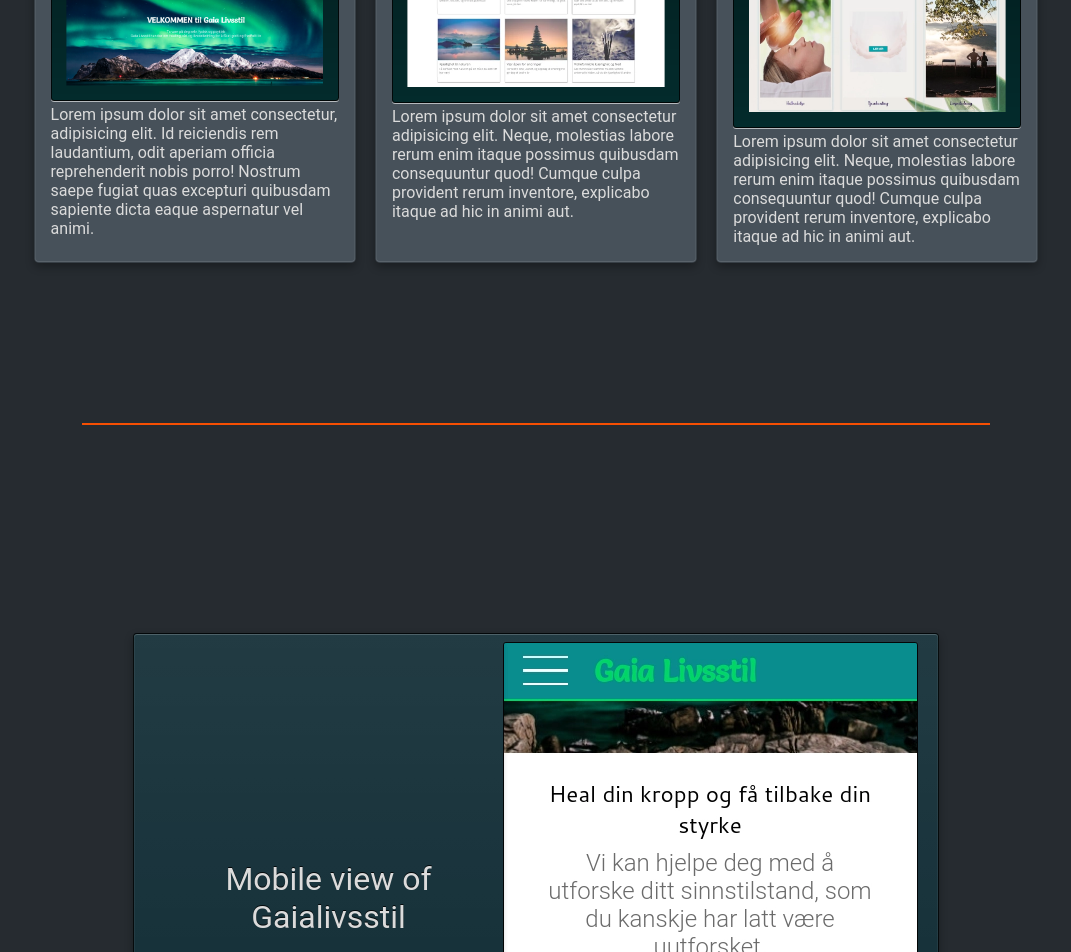
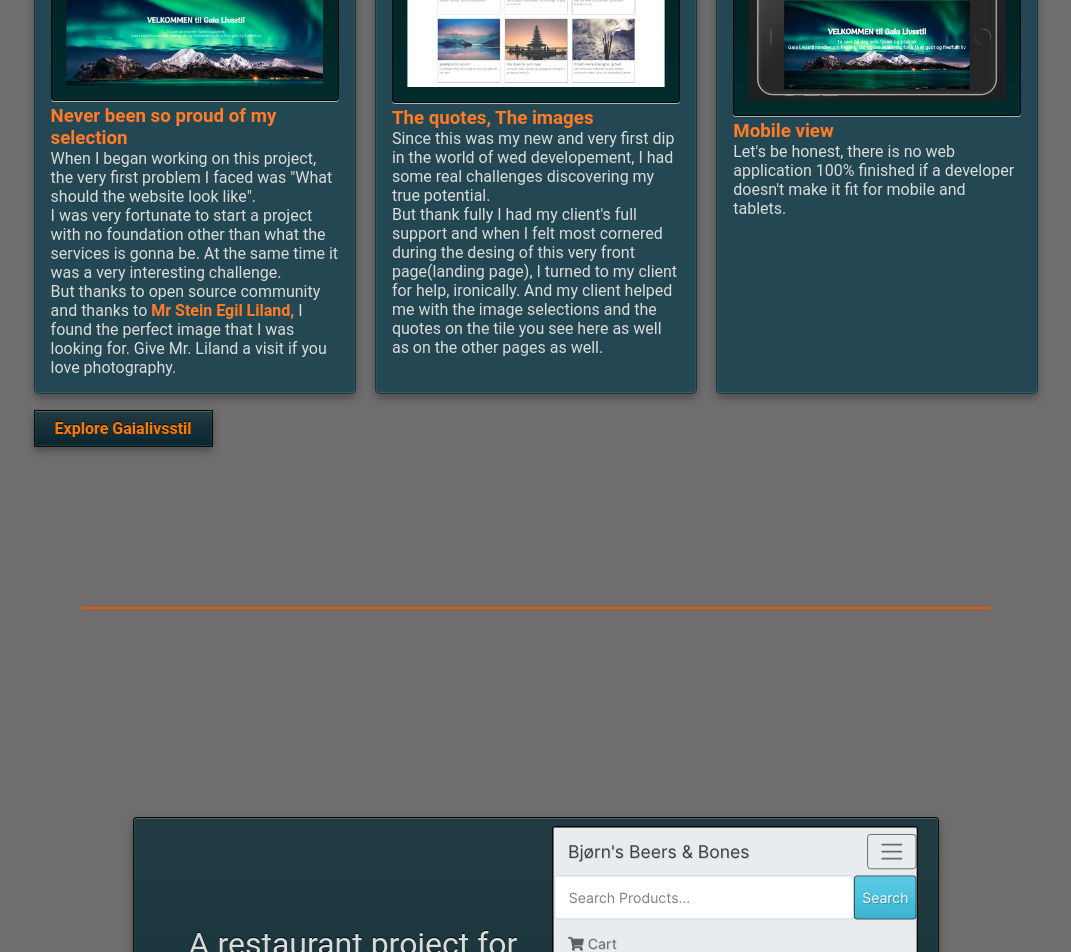
Before and after one commit to utviklerToni/minportefolje, a React (Create React App) app: page /prosjekt in a window 1280 px wide. Shown: the part 900-1852 px from the top of the page, without its empty margins (104-1175 px from the left). Built offline with nearby package versions, Linux system fonts and the light colour scheme.

Commit message:
changed UI color & added some new stuff

```diff
--- a/src/app.css
+++ b/src/app.css
@@ -2,15 +2,16 @@
   margin: 0;
   padding: 0;
   box-sizing: border-box;
-  font-family: "Roboto", -apple-system, BlinkMacSystemFont, "Segoe UI", Roboto,
-    Oxygen, Ubuntu, Cantarell, "Open Sans", "Helvetica Neue", sans-serif;
+  font-family: 'Roboto', -apple-system, BlinkMacSystemFont, 'Segoe UI', Roboto,
+    Oxygen, Ubuntu, Cantarell, 'Open Sans', 'Helvetica Neue', sans-serif;
   color: #dbdbdb;
   outline: none;
 }
 
 body {
   /* min-height: 100vh; */
-  background: #262b30;
+  /* background: #262b30; */
+  background: #6f6d6d;
 }
 
 .container {
--- a/src/components/Footer/Footer.jsx
+++ b/src/components/Footer/Footer.jsx
@@ -41,8 +41,8 @@ const Footer = () => {
           <h1>Contact me</h1>
           <br />
           <p className='font-roboto'>
-            In case if you would like to contact me or leave a suggestion or
-            report a bug , use the e-mail below
+            In case if you would like to contact me or leave a suggestion.
+            Please use the e-mail below.
           </p>
           <br />
           <button
--- a/src/components/ProjectScreen/Gaialivsstil.jsx
+++ b/src/components/ProjectScreen/Gaialivsstil.jsx
@@ -1,17 +1,17 @@
-import React, { Fragment } from "react";
-import GaialivsstilLogo from "../../assets/icon-svg/GaialivsstilLogo";
-import MainPageImageCard from "./GaialivsstilComponents/MainPageImageCard";
+import React, { Fragment } from 'react';
+import GaialivsstilLogo from '../../assets/icon-svg/GaialivsstilLogo';
+import MainPageImageCard from './GaialivsstilComponents/MainPageImageCard';
 
-import "./container_gaialivsstil.css";
-import ServicePageImageCard from "./GaialivsstilComponents/ServicePageImageCard";
-import HomePageImage from "./GaialivsstilComponents/HomePageImage";
+import './container_gaialivsstil.css';
+import ServicePageImageCard from './GaialivsstilComponents/ServicePageImageCard';
+import HomePageImage from './GaialivsstilComponents/HomePageImage';
 
 const Gaialivsstil = (props) => {
   return (
     <Fragment>
-      <div className="container_gaialivsstil">
-        <div className="top-margin raised-card-project flexbox_project">
-          <h1 style={{ padding: "1rem" }} className="ss-text">
+      <div className='container_gaialivsstil'>
+        <div className='top-margin raised-card-project flexbox_project'>
+          <h1 style={{ padding: '1rem' }} className='ss-text'>
             <span>My first project</span>
             <br />
             <br />
@@ -20,62 +20,110 @@ const Gaialivsstil = (props) => {
           </h1>
 
           <div>
-            <div className="flexbox_project">
+            <div className='flexbox_project'>
               <img
                 src={props.projectImage}
                 alt={props.projectImgAlt}
-                className="project-img-shadow img-width-gaialivsstil"
+                className='project-img-shadow img-width-gaialivsstil'
               />
             </div>
           </div>
         </div>
-        <div className="about_me">
+        <div className='about_me'>
           {/* grid card 1 */}
-          <div className="about_me-grid">
-            <div className="about_me raised_card">
-              <div className="story_text">
+          <div className='about_me-grid'>
+            <div className='about_me raised_card'>
+              <div className='story_text'>
                 <h1>Landing Page</h1>
               </div>
 
               <HomePageImage />
+              <h3
+                style={{
+                  fontWeight: '600',
+                  color: '#FF7B26',
+                }}
+              >
+                Never been so proud of my selection
+              </h3>
               <p>
-                Lorem ipsum dolor sit amet consectetur, adipisicing elit. Id
-                reiciendis rem laudantium, odit aperiam officia reprehenderit
-                nobis porro! Nostrum saepe fugiat quas excepturi quibusdam
-                sapiente dicta eaque aspernatur vel animi.
+                When I began working on this project, the very first problem I
+                faced was "What should the website look like".
+                <br />I was very fortunate to start a project with no foundation
+                other than what the services is gonna be. At the same time it
+                was a very interesting challenge.
+                <br /> But thanks to open source community and thanks to
+                <span>
+                  <a
+                    href='https://www.pexels.com/@therato'
+                    target={'_blank'}
+                    rel={`noreferrer`}
+                    style={{
+                      fontWeight: '600',
+                      color: '#FF7B26',
+                    }}
+                  >
+                    {' '}
+                    Mr Stein Egil Liland,{' '}
+                  </a>
+                </span>
+                I found the perfect image that I was looking for. Give Mr.
+                Liland a visit if you love photography.
               </p>
             </div>
 
             {/* grid card 2*/}
-            <div className="about_me raised_card">
-              <div className="story_text">
+            <div className='about_me raised_card'>
+              <div className='story_text'>
                 <h1>What Inspired Me</h1>
               </div>
               <MainPageImageCard />
-
+              <h3
+                style={{
+                  fontWeight: '600',
+                  color: '#FF7B26',
+                }}
+              >
+                The quotes, The images
+              </h3>
               <p>
-                Lorem ipsum dolor sit amet consectetur adipisicing elit. Neque,
-                molestias labore rerum enim itaque possimus quibusdam
-                consequuntur quod! Cumque culpa provident rerum inventore,
-                explicabo itaque ad hic in animi aut.
+                Since this was my new and very first dip in the world of wed
+                developement, I had some real challenges discovering my true
+                potential.
+                <br />
+                But thank fully I had my client's full support and when I felt
+                most cornered during the desing of this very front page(landing
+                page), I turned to my client for help, ironically. And my client
+                helped me with the image selections and the quotes on the tile
+                you see here as well as on the other pages as well.
               </p>
             </div>
 
             {/* grid card 3 */}
-            <div className="about_me raised_card">
-              <div className="story_text">
-                <h1>Never Settle For Less</h1>
+            <div className='about_me raised_card'>
+              <div className='story_text'>
+                <h1>Never Settled For Less</h1>
               </div>
               <ServicePageImageCard />
+              <h3
+                style={{
+                  fontWeight: '600',
+                  color: '#FF7B26',
+                }}
+              >
+                Mobile view
+              </h3>
               <p>
-                Lorem ipsum dolor sit amet consectetur adipisicing elit. Neque,
-                molestias labore rerum enim itaque possimus quibusdam
-                consequuntur quod! Cumque culpa provident rerum inventore,
-                explicabo itaque ad hic in animi aut.
+                Let's be honest, there is no web application 100% finished if a
+                developer doesn't make it fit for mobile and tablets.
+                <br />
               </p>
             </div>
           </div>
-          <hr className="horizontal_line" />
+          <div>
+            <button className='btn'>Explore Gaialivsstil</button>
+          </div>
+          <hr className='horizontal_line' />
         </div>
       </div>
     </Fragment>
--- a/src/components/ProjectScreen/GaialivsstilComponents/ServicePageImageCard.jsx
+++ b/src/components/ProjectScreen/GaialivsstilComponents/ServicePageImageCard.jsx
@@ -1,6 +1,6 @@
 import React from 'react';
 
-import servicePageImage from '../../../assets/images/service-page(480px).webp';
+import servicePageImage from '../../../assets/images/loseless_mobile_view_480px.webp';
 
 const ServicePageImageCard = () => {
   return (
--- a/src/components/ProjectScreen/ProjectScreen.jsx
+++ b/src/components/ProjectScreen/ProjectScreen.jsx
@@ -1,24 +1,16 @@
-import React, { Fragment } from "react";
+import React, { Fragment } from 'react';
 
-import PSComponent from "./PSComponent";
-import signIn from "../../assets/images/signIn.webp";
-import bbbsHomePage from "../../assets/images/bbbs-mainpage-scaled04.webp";
-import homepagePic1 from "../../assets/images/homepage-fullhd.webp";
-import mobileGaialivsstil from "../../assets/images/mobileGaialivsstil.webp";
-import Gaialivsstil from "./Gaialivsstil";
+import PSComponent from './PSComponent';
+import signIn from '../../assets/images/signIn.webp';
+import bbbsHomePage from '../../assets/images/bbbs-mainpage-scaled04.webp';
+import homepagePic1 from '../../assets/images/homepage-fullhd.webp';
+// import mobileGaialivsstil from '../../assets/images/mobileGaialivsstil.webp';
+import Gaialivsstil from './Gaialivsstil';
 
 const ProjectScreen = () => {
   return (
     <Fragment>
       <Gaialivsstil projectImage={homepagePic1} />
-      <PSComponent
-        projectImage={mobileGaialivsstil}
-        projectHeader={`Mobile view of Gaialivsstil`}
-        projectLink={`https://gaialivsstil.no/`}
-        projectLinkDescription={`Explore Gaialivsstil`}
-        projectDescriptionTitle={`About Gaialivsstil	`}
-        projectDescriptionParagraph={`This is my first project as a developer. A project for my Norwegian client.`}
-      />
 
       <PSComponent
         projectImage={bbbsHomePage}
--- a/src/components/ProjectScreen/container_gaialivsstil.css
+++ b/src/components/ProjectScreen/container_gaialivsstil.css
@@ -1,6 +1,12 @@
 .container_gaialivsstil {
   max-width: 81vw;
   margin: auto;
+}
+
+@media (max-width: 640px) {
+  .container_gaialivsstil {
+    max-width: 96vw;
+  }
 }
 
 .story_text {
--- a/src/components/ProjectScreen/projectScreen.css
+++ b/src/components/ProjectScreen/projectScreen.css
@@ -22,7 +22,15 @@
   text-decoration: none;
   text-shadow: 0px -1px 0px rgba(0, 0, 0, 0.8);
   vertical-align: middle;
-  transition: all 0.027s ease-in-out;
+  transition: all 0.27s ease-in-out;
+}
+
+.raised-card-project:hover {
+  box-shadow: inset 0px 1px 0px rgba(255, 255, 255, 0.2),
+    inset 0px -1px 0px rgba(255, 255, 255, 0.1),
+    inset 1px 0px 0px rgba(255, 255, 255, 0.05),
+    inset -1px 0px 0px rgba(255, 255, 255, 0.05), 0 14px 18px #0f3f4b;
+  transition: all 0.27s ease-in-out;
 }
 
 .top-margin {
@@ -54,8 +62,8 @@
 }
 
 .desc-font {
-  font-family: -apple-system, BlinkMacSystemFont, "Segoe UI", Roboto, Oxygen,
-    Ubuntu, Cantarell, "Open Sans", "Helvetica Neue", sans-serif;
+  font-family: -apple-system, BlinkMacSystemFont, 'Segoe UI', Roboto, Oxygen,
+    Ubuntu, Cantarell, 'Open Sans', 'Helvetica Neue', sans-serif;
   font-weight: 300;
 }
 
@@ -81,6 +89,7 @@
 @media (max-width: 900px) {
   .flexbox_project {
     flex-wrap: wrap-reverse;
+    flex-direction: column;
   }
 
   .ss-text {
@@ -89,6 +98,7 @@
 
   .project-img-shadow {
     max-width: 78vw;
+    width: 100%;
     margin: auto;
   }
 
--- a/src/components/Section/Body/bodySection.css
+++ b/src/components/Section/Body/bodySection.css
@@ -11,14 +11,22 @@
 
 .profile-border:hover,
 .raised_card {
-  background: #47515a;
+  background: #234853;
   border: 1px solid rgba(0, 0, 0, 0.226);
   border-radius: 0.3rem;
   box-shadow: inset 0px 1px 0px rgba(255, 255, 255, 0.2),
     inset 0px -1px 0px rgba(255, 255, 255, 0.1),
     inset 1px 0px 0px rgba(255, 255, 255, 0.05),
     inset -1px 0px 0px rgba(255, 255, 255, 0.05), 0 4px 8px rgba(0, 0, 0, 0.3);
-  transition: all 0.1s linear;
+  transition: all 0.27s ease-in-out;
+}
+
+.raised_card:hover {
+  box-shadow: inset 0px 1px 0px rgba(255, 255, 255, 0.2),
+    inset 0px -1px 0px rgba(255, 255, 255, 0.1),
+    inset 1px 0px 0px rgba(255, 255, 255, 0.05),
+    inset -1px 0px 0px rgba(255, 255, 255, 0.05), 0 14px 18px #0f3f4b;
+  transition: all 0.27s ease-in-out;
 }
 
 .preview-image {
@@ -30,10 +38,20 @@
   min-height: 27vh;
   box-shadow: 0px 1px 0px rgba(255, 255, 255, 0.3);
   border: 1px solid rgba(0, 0, 0, 0.9);
+  box-shadow: inset 0px 1px 0px rgba(255, 255, 255, 0.2),
+    inset 0px -1px 0px rgba(255, 255, 255, 0.1),
+    inset 1px 0px 0px rgba(255, 255, 255, 0.05),
+    inset -1px 0px 0px rgba(255, 255, 255, 0.05), 0px 3px 6px #0f3f4b;
+  transition: all 0.27s ease-in-out;
 }
 
 .preview-image:hover {
   background-image: url(../../../assets/images/profile_img_2.webp);
+  box-shadow: inset 0px 1px 0px rgba(255, 255, 255, 0.2),
+    inset 0px -1px 0px rgba(255, 255, 255, 0.1),
+    inset 1px 0px 0px rgba(255, 255, 255, 0.05),
+    inset -1px 0px 0px rgba(255, 255, 255, 0.05), 0px 3px 6px #0f3f4b;
+  transition: all 0.27s ease-in-out;
 }
 
 .intro-text {
```
Also changed, not shown: src/assets/images/loseless_mobile_view_480px.webp (added). Lines whose indentation alone changed are shown as unchanged.
